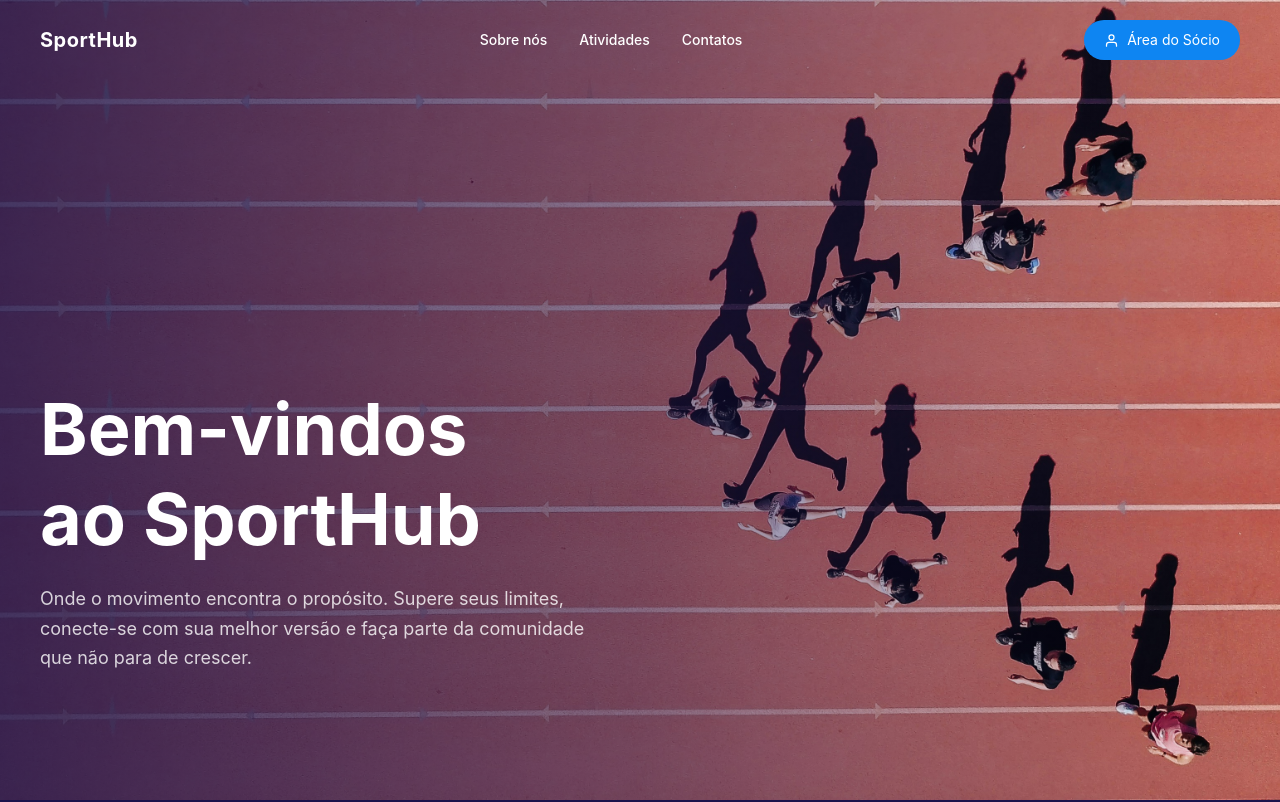
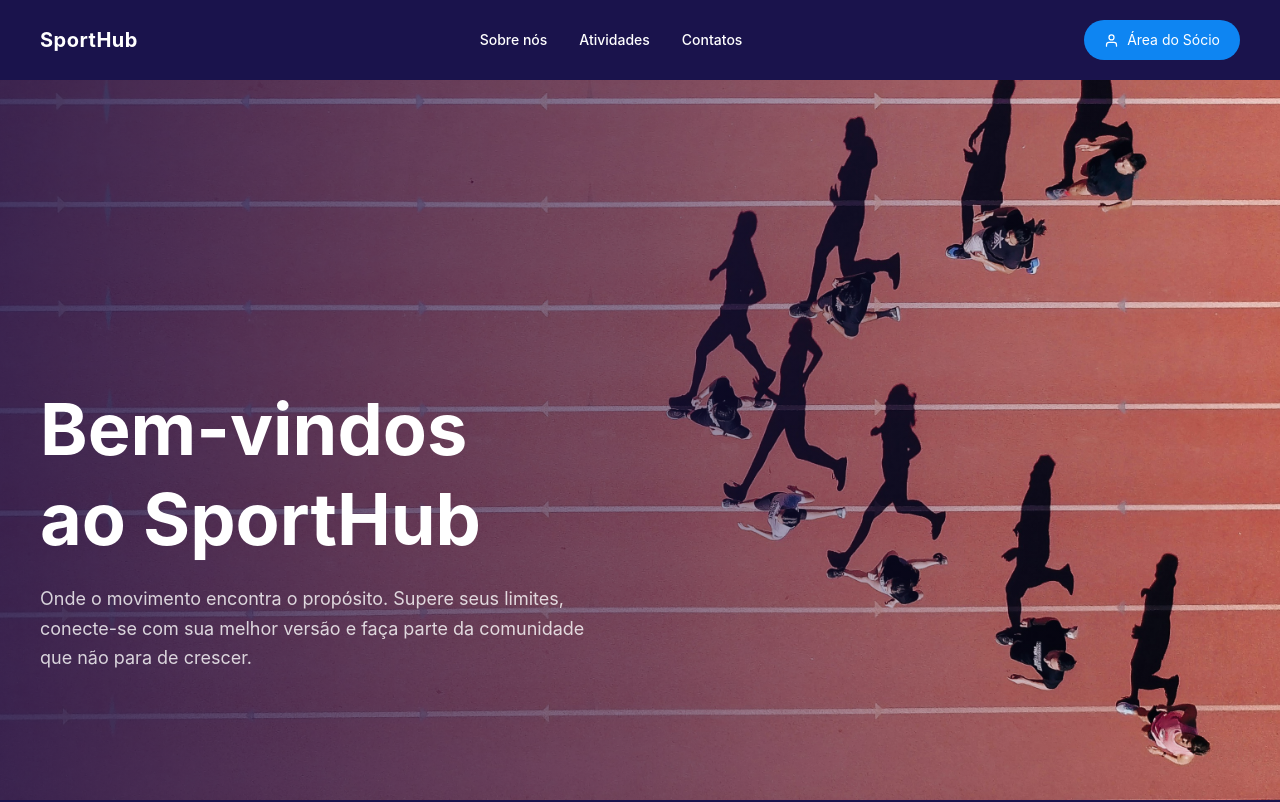
Before and after one commit to GabriAssiss/SportHub, a React (Vite) app in the folder sporthub-landing-page/: page / in a window 1280 px wide. Shown: the top 802 px of the page. Built offline with nearby package versions, Linux system fonts and the light colour scheme.

Commit message:
refactor: sections refactor

```diff
--- a/sporthub-landing-page/src/components/Header.tsx
+++ b/sporthub-landing-page/src/components/Header.tsx
@@ -5,7 +5,7 @@ export default function Header() {
     const [menuOpen, setMenuOpen] = useState(false);
 
     return (
-        <header className="text-white z-10 h-20 2xl:h-24 absolute top-0 left-0 w-full ">
+        <header className="text-white z-10 h-20 2xl:h-24 absolute top-0 left-0 w-full bg-main-blue">
             <nav className="flex items-center justify-between px-6 md:px-10 2xl:px-16 h-full">
                 <a href="#" className="text-xl 2xl:text-2xl font-bold tracking-wide">SportHub</a>
 
--- a/sporthub-landing-page/src/components/HeroSection.tsx
+++ b/sporthub-landing-page/src/components/HeroSection.tsx
@@ -4,7 +4,7 @@ export default function HeroSection() {
             <div className="absolute inset-0 bg-linear-to-r from-main-blue/80 via-main-blue/50 to-transparent" />
             <div className="relative z-10 w-full  max-w-7xl 2xl:max-w-screen-2xl mx-auto px-6 md:px-10 2xl:px-20">
                 <div className="max-w-xl 2xl:max-w-3xl">
-                    <h1 className="text-4xl md:text-7xl 2xl:text-8xl font-bold leading-tight mb-4 md:mb-5 2xl:mb-8 ">
+                    <h1 className="text-4xl md:text-7xl 2xl:text-8xl font-bold leading-tight mb-4 md:mb-5 2xl:mb-8">
                         Bem-vindos<br />ao SportHub
                     </h1>
                     <p className="text-base md:text-lg 2xl:text-2xl text-white/80 leading-relaxed">
```
